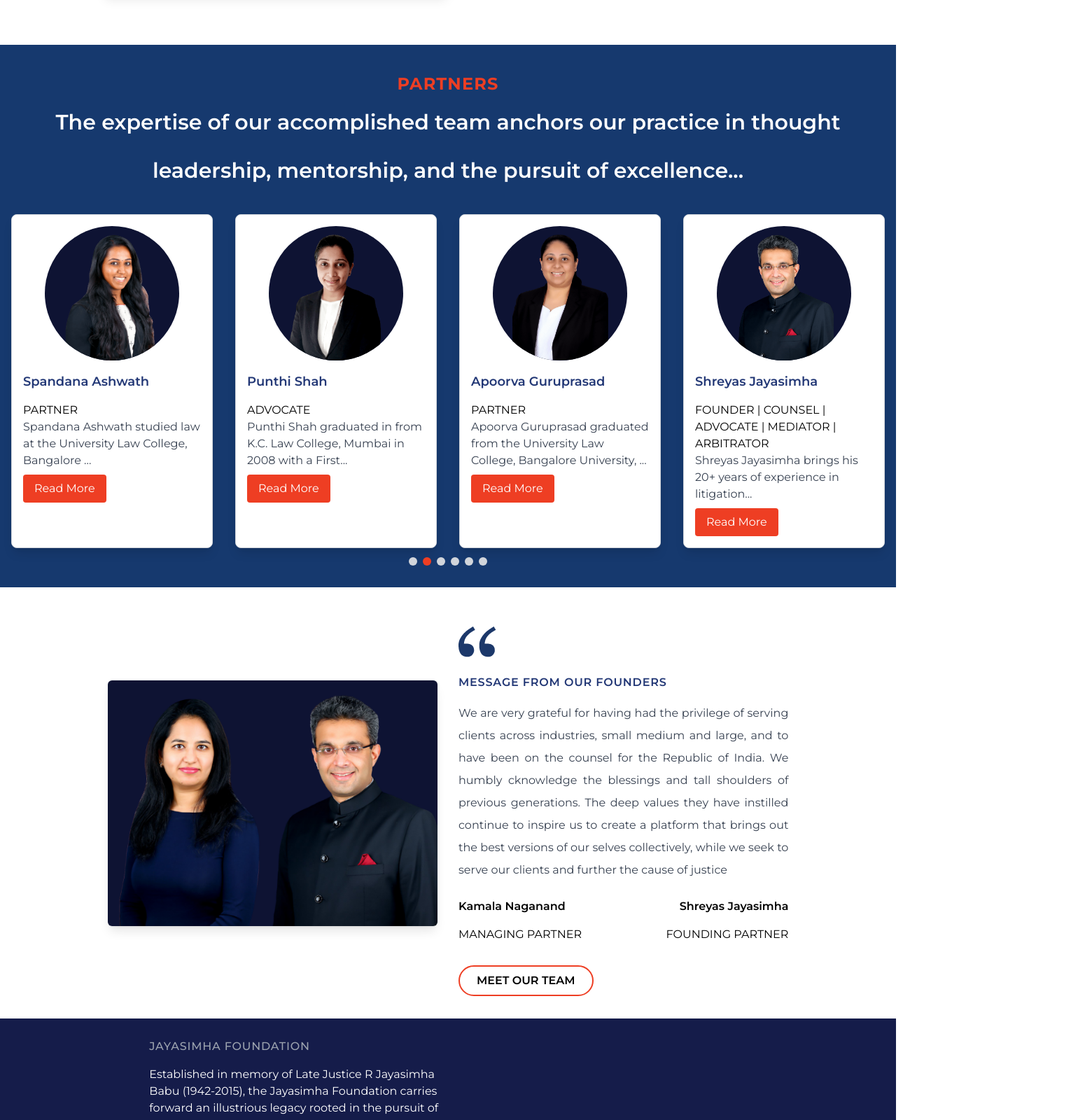
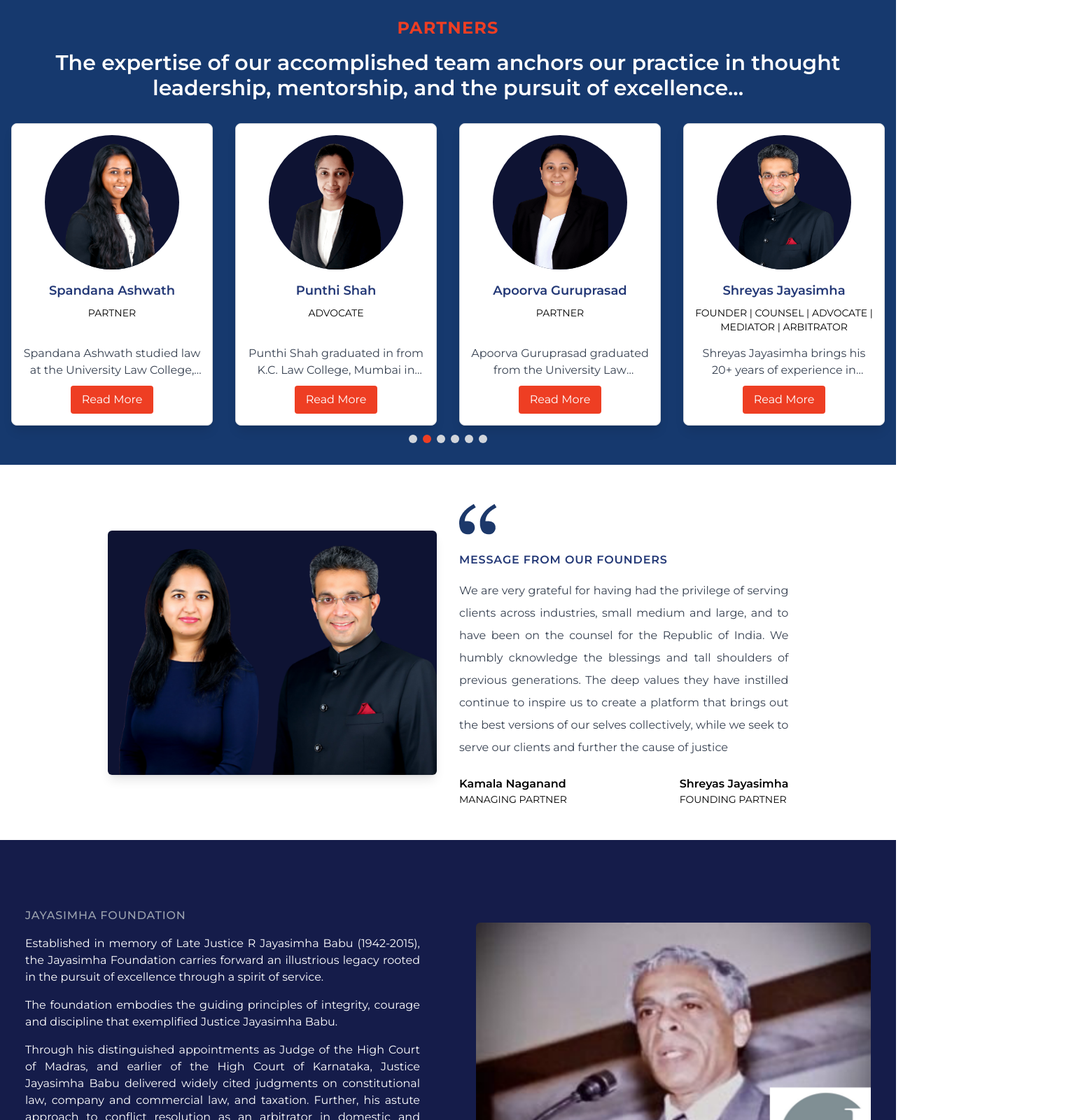
Before and after one commit to ivistaz-ecom/AarnaLaw-client-new, a React (Create React App) app: page /aboutus in a window 1280 px wide. Shown: the part 2877-4477 px from the top of the page at 70% size, 1540 px wide, since content can reach past the window. Built offline with nearby package versions, Linux system fonts and the light colour scheme.

Commit message:
abuot us alignment issues fixed

```diff
--- a/src/Components/Aboutus/Partner.jsx
+++ b/src/Components/Aboutus/Partner.jsx
@@ -121,30 +121,29 @@ const Partner = () => {
 
   return (
     <div className="bg-bgDark3 py-10">
-    <div className="text-center">
+      <div className="md:text-center text-start px-4">
         <p className="tracking-wider text-custom-red mb-4 font-bold text-2xl font-montserrat">
-        {translations[selectedLanguage].Partners}
+          PARTNERS
         </p>
       </div>
-    <div className="text-center text-2xl font-semibold text-white-800">
-      <p className="text-center text-3xl leading-normal text-white font-montserrat mb-6">
-        {translations[selectedLanguage].Partners_Message1}
-      </p>
-      <p className="text-center text-3xl leading-normal text-white font-montserrat mb-6">
-        {translations[selectedLanguage].Partners_Message2}
+      <div className="md:text-center text-start text-2xl font-semibold text-white-800">
+        <p className="md:text-center mx-auto px-4 md:text-3xl leading-normal text-white font-montserrat mb-4 md:w-[1200px]">
+          The expertise of our accomplished team anchors our practice in thought
+          leadership, mentorship, and the pursuit of excellence...
         </p>
       </div>
 
       <div className="relative">
-      <div className="flex flex-wrap md:flex-nowrap justify-center ">
+        <div className="flex flex-wrap md:flex-nowrap justify-center">
           {displayedPartners.map((partner, index) => (
             <motion.div
               key={index}
-            className="w-full md:max-w-xs m-4 p-4 bg-white rounded-lg shadow-lg border border-gray-300 min-h-96"
+              className="w-full md:max-w-xs m-4 p-4 bg-white rounded-lg shadow-lg border border-gray-300 flex flex-col h-full" // Ensure height consistency
               initial={{ opacity: 0, scale: 0.5 }}
               animate={{ opacity: 1, scale: 1 }}
               transition={{ duration: 1 }}
             >
+              <div className="flex justify-center items-center">
                 <img
                   src={partner.image}
                   className="w-48 h-48 mx-auto mb-4 rounded-full transition-transform duration-300 transform hover:scale-125"
@@ -152,14 +151,33 @@ const Partner = () => {
                   loading="lazy"
                   style={{ backgroundColor: "#0E1333" }}
                 />
-            <h2 className="text-lg font-semibold text-blue-900">{partner.name}</h2>
-            <p className="text-black">{partner.position}</p>
-            <p className="text-gray-700 text-base">
+              </div>
+              <div className="flex-grow flex flex-col justify-between">
+                <h2 className="text-lg font-semibold text-blue-900 text-center mb-2">
+                  {partner.name}
+                </h2>
+
+                {/* Set min-h to ensure consistent height */}
+                <p className="text-black text-sm text-center mb-4 min-h-[40px]">
+                  {partner.position}
+                </p>
+
+                {/* Use min-h to maintain consistent height for work experience */}
+                <p className="text-gray-700 text-base text-center line-clamp-2 min-h-[50px]">
                   {partner.workExperience}
                 </p>
-            <Link to={`/${partner.profileName}`} className="mt-2 inline-block bg-custom-red text-white py-2 px-4 rounded hover:bg-red-800">
+              </div>
+
+              <div className="mt-auto text-center">
+                {" "}
+                {/* Push the button to the bottom */}
+                <Link
+                  to={`/${partner.profileName}`}
+                  className="mt-2 inline-block bg-custom-red text-white py-2 px-4 rounded hover:bg-red-800"
+                >
                   {partner.ReadMore}
                 </Link>
+              </div>
             </motion.div>
           ))}
         </div>
@@ -175,7 +193,9 @@ const Partner = () => {
                 className="sr-only"
               />
               <span
-              className={`w-3 h-3 inline-block rounded-full ${index === currentIndex ? 'bg-custom-red' : 'bg-gray-300'}`}
+                className={`w-3 h-3 inline-block rounded-full ${
+                  index === currentIndex ? "bg-custom-red" : "bg-gray-300"
+                }`}
               ></span>
             </label>
           ))}
@@ -185,5 +205,4 @@ const Partner = () => {
   );
 };
 
-
 export default Partner;
--- a/src/Components/Aboutus/aboutus.jsx
+++ b/src/Components/Aboutus/aboutus.jsx
@@ -120,7 +120,7 @@ function AboutUs() {
       <div className="container mx-auto flex flex-col-reverse md:flex-row-reverse justify-between">
         {/* Our Legacy Section */}
         <div id="legacy" className="bg-white ">
-    <div className="flex flex-col-reverse md:flex-row-reverse justify-between container mx-auto py-10 px-5">
+          <div className="flex flex-col-reverse md:flex-row-reverse justify-between container mx-auto px-5">
             <motion.div
               className="w-full md:w-1/2 mb-4 md:mb-0"
               initial={{ opacity: 0, x: "10vw" }}
@@ -158,7 +158,6 @@ function AboutUs() {
         </div>
       </div>
 
-
       {/* What We Do Section */}
       <div className="mx-auto flex flex-col md:flex-row">
         <div id="what-we-do" className="bg-white w-full">
@@ -182,7 +181,7 @@ function AboutUs() {
             </motion.div>
 
             <motion.div
-              className="w-full md:w-2/5 text-left"
+              className="w-full md:w-2/5 text-left md:mr-20"
               initial={{ opacity: 0, x: "100vw" }}
               animate={{ opacity: 1, x: 0 }}
               transition={{ duration: 2 }}
@@ -211,7 +210,7 @@ function AboutUs() {
 
       {/* Our Founder Start Section */}
       <div className="bg-white p-8">
-        <div className="flex flex-col md:flex-row items-center justify-center md:justify-between md:w-4/5 container  mx-auto">
+        <div className="flex flex-col md:flex-row items-center justify-center md:justify-between md:w-4/5 container mx-auto">
           {" "}
           {/* Adjusted margin */}
           <motion.div
@@ -230,18 +229,17 @@ function AboutUs() {
             />
           </motion.div>
           <motion.div
-            className="w-full md:w-1/2 text-left"
+            className="w-full md:w-1/2 text-left md:ml-8"
             initial={{ opacity: 0, x: "100vw" }}
             animate={{ opacity: 1, x: 0 }}
             transition={{ duration: 2 }}
-            style={{ marginLeft: "30px" }}
           >
             <br />
             <div>
               <img src={quoteimg} alt="Quote" />
             </div>
             <br></br>
-            <h2 className="text-left font-semibold  tracking-wider text-blue-900 pl-25 mb-4 font-montserrat">
+            <h2 className="text-left font-semibold  tracking-wider text-blue-900 md:pl-25 mb-4 font-montserrat">
               {translations[selectedLanguage].Founder_Message}
             </h2>
             <div
@@ -253,32 +251,25 @@ function AboutUs() {
               </p>
             </div>
             <br></br>
-            <div className="flex justify-between">
-              <div className="mb-4 font-semibold">
-                <p>{translations[selectedLanguage].Kamala_Naganand}</p>
+            <div className="flex flex-col md:flex-row md:justify-between md:items-center mb-4">
+              <div className="text-left">
+                <p className="font-semibold">Kamala Naganand</p>
+                <p className="text-sm">MANAGING PARTNER</p>
               </div>
-              <div className="mb-4 font-semibold">
-                <p>{translations[selectedLanguage].Shreyas_Jayasimha} </p>
+              <div className="text-left mt-4 md:mt-0">
+                <p className="font-semibold">Shreyas Jayasimha</p>
+                <p className="text-sm">FOUNDING PARTNER</p>
               </div>
             </div>
 
-            <div className="flex justify-between">
-              <div className="mb-4 font-base">
-                <p>{translations[selectedLanguage].Managing_Partner}</p>
-              </div>
-              <div className="mb-4 font-base">
-                <p>{translations[selectedLanguage].Founding_Partner}</p>
-              </div>
-            </div>
-
-            <div className="flex items-center mt-4">
+            {/* <div className="flex items-center mt-4">
               <button
                 onClick={handleServiceButtonClick}
                 className="bg-white text-black border-2 border-custom-red px-6 py-2 rounded-full font-semibold hover:bg-custom-red hover:text-white"
               >
                 {translations[selectedLanguage].Meet_Our_Team}
               </button>
-            </div>
+            </div> */}
           </motion.div>
         </div>
       </div>
@@ -286,74 +277,75 @@ function AboutUs() {
 
       {/* Foundation Section end */}
 
-      <div class="bg-151C4A  ">
-     <div className="sm:mt-0 pt-1 flex flex-col md:flex-row justify-center items-center h-screen/2 container mx-auto">
-        <motion.div
-          className="grid grid-cols-1 md:w-1/3"
-          initial={{ opacity: 0, x: "-100vw" }}
-          animate={{ opacity: 1, x: 0 }}
-          transition={{ duration: 2 }} // Increased duration for a slower animation
+      <div className="bg-151C4A">
+        <div className="flex flex-col text-justify md:flex-row justify-center items-center container mx-auto py-20 px-5 ">
+          {/* Left Column - Content */}
+          <div
+            className="flex-1 p-4 md:text-justify text-left"
+            // Increased duration for a slower animation
           >
-          <div className="col-span-6">
-            <div className="md:hidden">
+            <h2 className="text-left font-medium tracking-wider text-gray-400 mb-4 font-montserrat">
+              JAYASIMHA FOUNDATION
+            </h2>
+            <p className="text-white mb-4">
+              Established in memory of Late Justice R Jayasimha Babu
+              (1942-2015), the Jayasimha Foundation carries forward an
+              illustrious legacy rooted in the pursuit of excellence through a
+              spirit of service.
+            </p>
+            <p className="text-white mb-4">
+              The foundation embodies the guiding principles of integrity,
+              courage and discipline that exemplified Justice Jayasimha Babu.
+            </p>
+            <p className="text-white mb-4">
+              Through his distinguished appointments as Judge of the High Court
+              of Madras, and earlier of the High Court of Karnataka, Justice
+              Jayasimha Babu delivered widely cited judgments on constitutional
+              law, company and commercial law, and taxation. Further, his astute
+              approach to conflict resolution as an arbitrator in domestic and
+              international disputes was widely regarded in high esteem.
+            </p>
+            <p className="text-white">
+              A connoisseur of Carnatic, Hindustani and Western classical music,
+              Justice Babu was keen on encouraging and empowering young talents
+              in the law.
+            </p>
+          </div>
+
+          {/* Right Column - Image */}
+          <div
+            className="flex-1 p-4 hidden md:block md:ml-12"
+          >
             <img
               src={JayasimhaFoundationimg}
-                className="mx-auto rounded-md sm:ml-12"
+              className="mx-auto rounded-md max-w-full h-auto"
               alt="Jayasimha Foundation"
             />
           </div>
-            <br />
-            <h2 className="text-left font-medium tracking-wider text-gray-400 mb-4 font-montserrat">
-              {translations[selectedLanguage].JAYASIMHA_FOUNDATION}
-            </h2>
-            <p className="text-left text-white">
-              {translations[selectedLanguage].JayaFoundation_Mesage1}
-            </p>
-            <br />
-            <p className="text-left text-white">
-              {translations[selectedLanguage].JayaFoundation_Mesage2}
-            </p>
-            <br />
-            <p className="text-left text-white">
-              {translations[selectedLanguage].JayaFoundation_Mesage3}
-            </p>
-            <br />
-            <p className="text-left text-white">
-              {translations[selectedLanguage].JayaFoundation_Mesage4}
-            </p>
-            <br />
-            <br />
-          </div>
-        </motion.div>
-        <motion.div
-          className="w-full md:w-1/3 p-4 mt-4 md:mt-0"
-          initial={{ opacity: 0, x: "100vw" }}
-          animate={{ opacity: 1, x: 0 }}
-          transition={{ duration: 2 }} // Increased duration for a slower animation
-        >
-          <div className="hidden md:block">
+
+          {/* Mobile Image */}
+          <div className="md:hidden p-4">
             <img
               src={JayasimhaFoundationimg}
-              className="mx-auto rounded-md md:ml-12"
+              className="mx-auto rounded-md"
               alt="Jayasimha Foundation"
             />
           </div>
-        </motion.div>
         </div>
       </div>
+
       {/* Foundation Section END */}
       {/* Opening Section START */}
-      <div className="bg-white-200 p-10 grid place-items-center">
-
-  <div className="flex flex-col md:flex-row items-center md:justify-between w-[1500px]">
-    <div className="md:w-3/4">
-      <div className="text-left">
-        <div className="text-2xl font-semibold text-blue-900">
+      <div className="bg-white-200 py-5 grid place-items-center">
+        <div className="flex flex-col md:flex-row items-center md:justify-between md:w-[1500px]">
+          <div className="md:w-[3/4]">
+            <div className="md:text-start text-center">
+              <div className="text-2xl font-semibold text-blue-900 py-5">
                 <p className="text-3xl leading-normal font-montserrat">
                   {translations[selectedLanguage].Would_You_Join}
                 </p>
               </div>
-        <div className="text-gray-700 text-base font-semibold md:w-3/4">
+              <div className="text-gray-700 text-base font-semibold md:w-3/4 ">
                 <p>{translations[selectedLanguage].Openining_message1}</p>
               </div>
             </div>
@@ -363,7 +355,8 @@ function AboutUs() {
               className="bg-white text-black border-2 border-custom-red px-8 py-3 rounded-lg font-bold hover:bg-custom-red hover:text-white transition-colors duration-300 ml-4 md:ml-0"
               onClick={handleViewCurrentOpenings}
             >
-        {translations[selectedLanguage]?.View_Current_Openings || "View Current Openings"}
+              {translations[selectedLanguage]?.View_Current_Openings ||
+                "View Current Openings"}
             </button>
           </div>
         </div>
--- a/src/Components/Home/HomeBanner.js
+++ b/src/Components/Home/HomeBanner.js
@@ -112,8 +112,9 @@ function HomeBanner() {
         </div>
 
         {/* Mobile View */}
+        {/* Mobile View */}
 <div className="block md:hidden">
-          <div className="relative">
+  <div className="relative overflow-hidden"> {/* Add overflow-hidden here */}
     <BannerSlider {...settings} className="z-0">
       <div className="relative md:overflow-hidden">
         <img
@@ -170,6 +171,7 @@ function HomeBanner() {
     </BannerSlider>
   </div>
 </div>
+
       </section>
     </>
   );
--- a/src/Components/Home/PodcastCard.js
+++ b/src/Components/Home/PodcastCard.js
@@ -16,7 +16,7 @@ const PodcastCard = ({ podcastDetails }) => {
   };
 
   return (
-    <li className="w-full md:w-[565px] md:h-auto h-40 shadow-lg group transition-colors duration-300 md:hover:bg-custom-blue md:hover:text-white list-none mx-2">
+    <li className="w-full md:w-[565px] md:h-auto h-40 shadow-lg group transition-colors duration-300 md:hover:bg-custom-blue md:hover:text-white list-none mx-2 overflow-hidden"> {/* Added overflow-hidden here */}
       <div className="flex flex-row items-center h-full">
         {/* Image on the left for all views */}
         <img
--- a/src/Components/Home/Podcasts.js
+++ b/src/Components/Home/Podcasts.js
@@ -6,10 +6,10 @@ import "slick-carousel/slick/slick.css";
 import "slick-carousel/slick/slick-theme.css";
 import { leftArrow, rightArrow } from "../Home/utils/Icon";
 
-
 const Podcasts = () => {
   const sliderRef = useRef(null);
   const [podcasts, setPodcasts] = useState([]);
+  const [loading, setLoading] = useState(true);
 
   // Fetch podcasts data dynamically
   useEffect(() => {
@@ -28,8 +28,10 @@ const Podcasts = () => {
             imageUrl: podcast.episode_player_image,
           }))
         );
+        setLoading(false);
       } catch (error) {
         console.log(error);
+        setLoading(false);
       }
     };
 
@@ -91,28 +93,26 @@ const Podcasts = () => {
   };
 
   return (
-    <div className="container mx-auto relative mb-14 mt-6 md:mt-[650px] flex flex-col items-center">
+    <div className="container mx-auto relative mb-14 mt-6 md:mt-[650px] flex flex-col items-center overflow-hidden">
       <h1 className="text-custom-blue text-2xl font-semibold text-center mb-8">
         Podcast
       </h1>
 
-      {/* Conditionally render the slider only if podcasts data is available */}
-      {podcasts.length > 0 ? (
-        <div className="w-full md:w-3/4 gap-24">
+      {/* Spinner while loading */}
+      {loading ? (
+        <div className="flex justify-center items-center h-32">
+          <div className="animate-spin rounded-full h-16 w-16 border-t-4 border-red-700 border-solid border-opacity-70"></div>
+        </div>
+      ) : (
+        <div className="w-full md:w-3/4 gap-24 overflow-hidden">
           <InsightSlider ref={sliderRef} {...settings}>
-            {podcasts.slice(0, 4).map(
-              (
-                item // Display only the first 4 podcasts
-              ) => (
-                <div key={item.id} className="h-full">
-                  <PodcastCard podcastDetails={item} />
-                </div>
-              )
-            )}
+            {podcasts.slice(0, 4).map((item) => (
+              <div key={item.id} className="h-full">
+                <PodcastCard podcastDetails={item} />
+              </div>
+            ))}
           </InsightSlider>
         </div>
-      ) : (
-        <p className="text-center mt-10">Loading...</p>
       )}
 
       <div className="flex justify-center mt-10">
```
Lines whose indentation alone changed are shown as unchanged.
